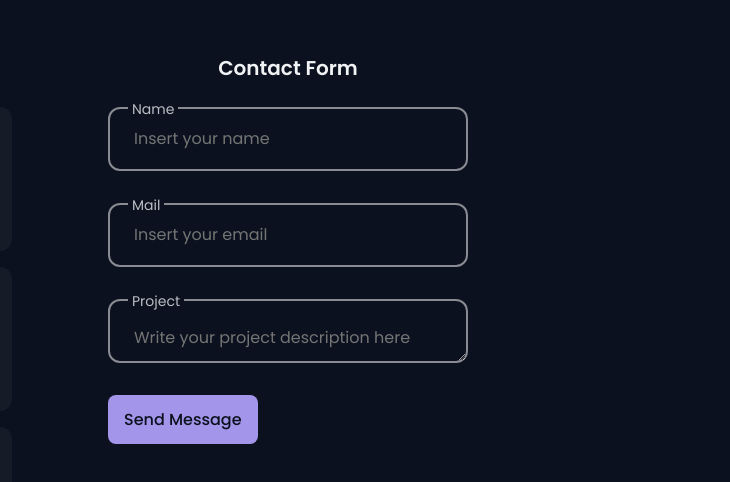
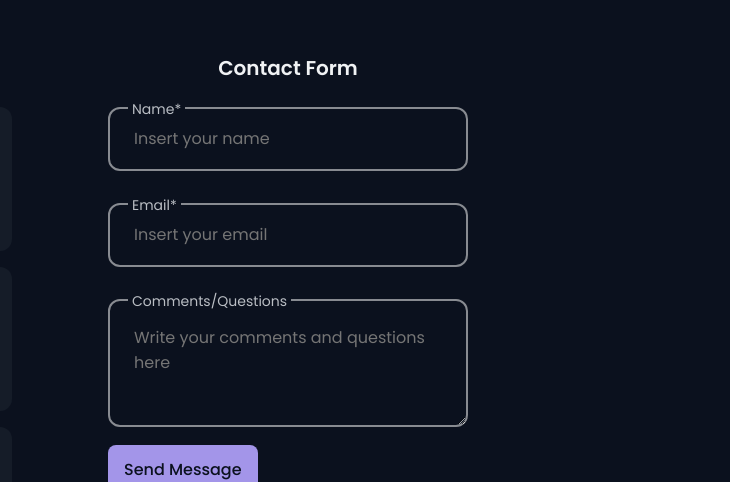
Before and after one commit to annieetang/annieetang.github.io, a plain HTML site: page index.html in a window 1280 px wide. Shown: the part 4678-5160 px from the top of the page, 550-1280 px from the left. Drawn offline with nearby package versions, Linux system fonts and the light colour scheme.

Commit message:
reformatted form

```diff
--- a/assets/css/styles.css
+++ b/assets/css/styles.css
@@ -828,6 +828,21 @@ body.light-theme{
   z-index: 1;
 }
 
+.contact__form-par{
+  position: absolute;
+  top: 0;
+  left: 0;
+  width: 100%;
+  height: 200%;
+  border: 2px solid var(--text-color-light);
+  background: none;
+  color: var(--text-color);
+  outline: none;
+  padding: 1.5rem;
+  border-radius: .75rem;
+  z-index: 1;
+}
+
 .contact__form-tag{
   position: absolute;
   top: -.75rem;
--- a/index.html
+++ b/index.html
@@ -870,23 +870,27 @@
                             <input type="text" name="_honey" style="display: none;">
 
                             <!-- Disable Captcha -->
-                            <input type="hidden" name="_captcha" value="false">
+                            <!-- <input type="hidden" name="_captcha" value="false"> -->
+
+                            <input type="hidden" name="_next" value="https://annieetang.github.io/success.html">
 
                             <div class="contact__form-div">
-                                <label for="" class="contact__form-tag">Name</label>
+                                <label for="" class="contact__form-tag">Name*</label>
                                 <input type="text" placeholder="Insert your name" class="contact__form-input" name="name" id="name" required>
                             </div>
 
                             <div class="contact__form-div">
-                                <label for="" class="contact__form-tag">Mail</label>
+                                <label for="" class="contact__form-tag">Email*</label>
                                 <input type="email" placeholder="Insert your email" class="contact__form-input" name="email" id = "email" required>
                             </div>
 
                             <div class="contact__form-div">
-                                <label for="" class="contact__form-tag">Project</label>
-                                <textarea name="comments, questions" id="" cols="30" rows="10" placeholder="Write your project description here" class="contact__form-input"></textarea>
+                                <label for="" class="contact__form-tag">Comments/Questions</label>
+                                <textarea name="comments,&nbsp;questions" id="" cols="30" rows="10" placeholder="Write your comments and questions here" class="contact__form-par"></textarea>
                             </div>
 
+                            <br>
+                            <br>
                             <button class="button">Send Message</button>
                         </form>
                     </div>
```
Also changed, not shown: success.html (added, +8 -0 lines).
